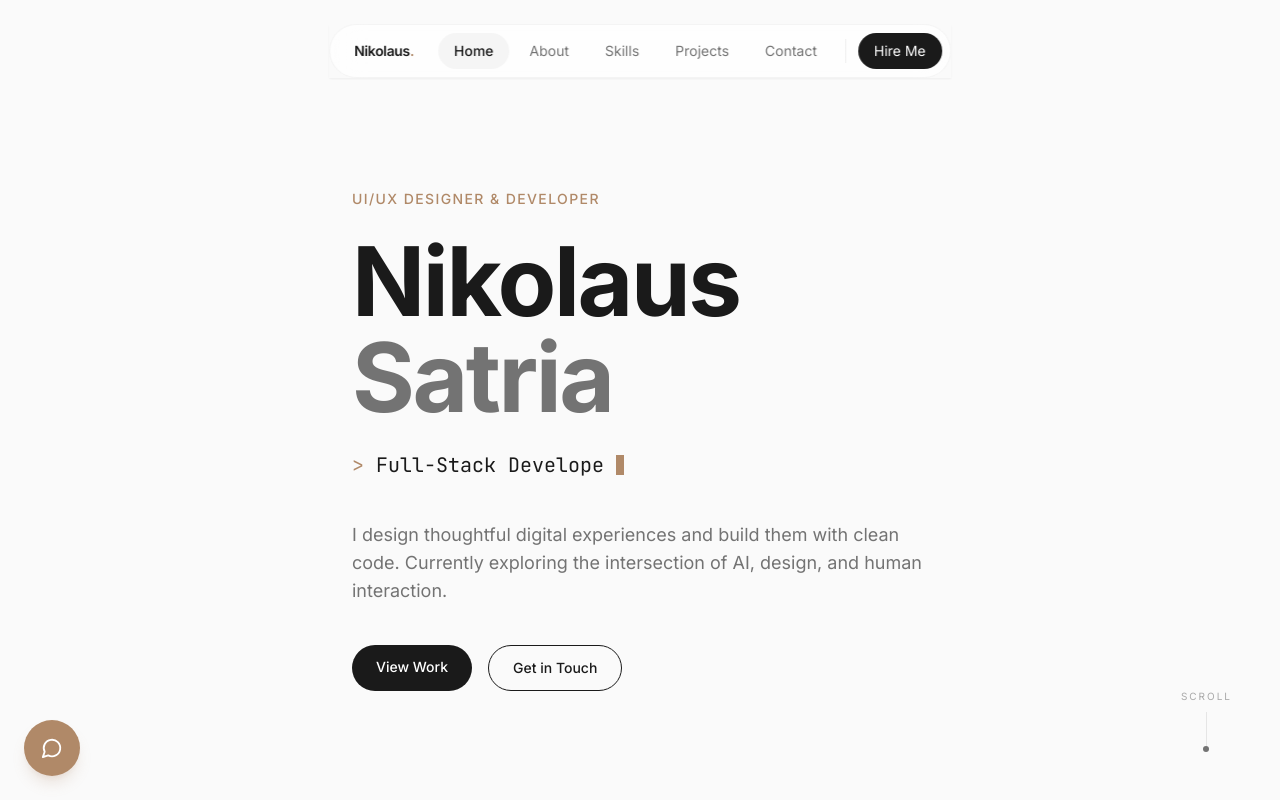
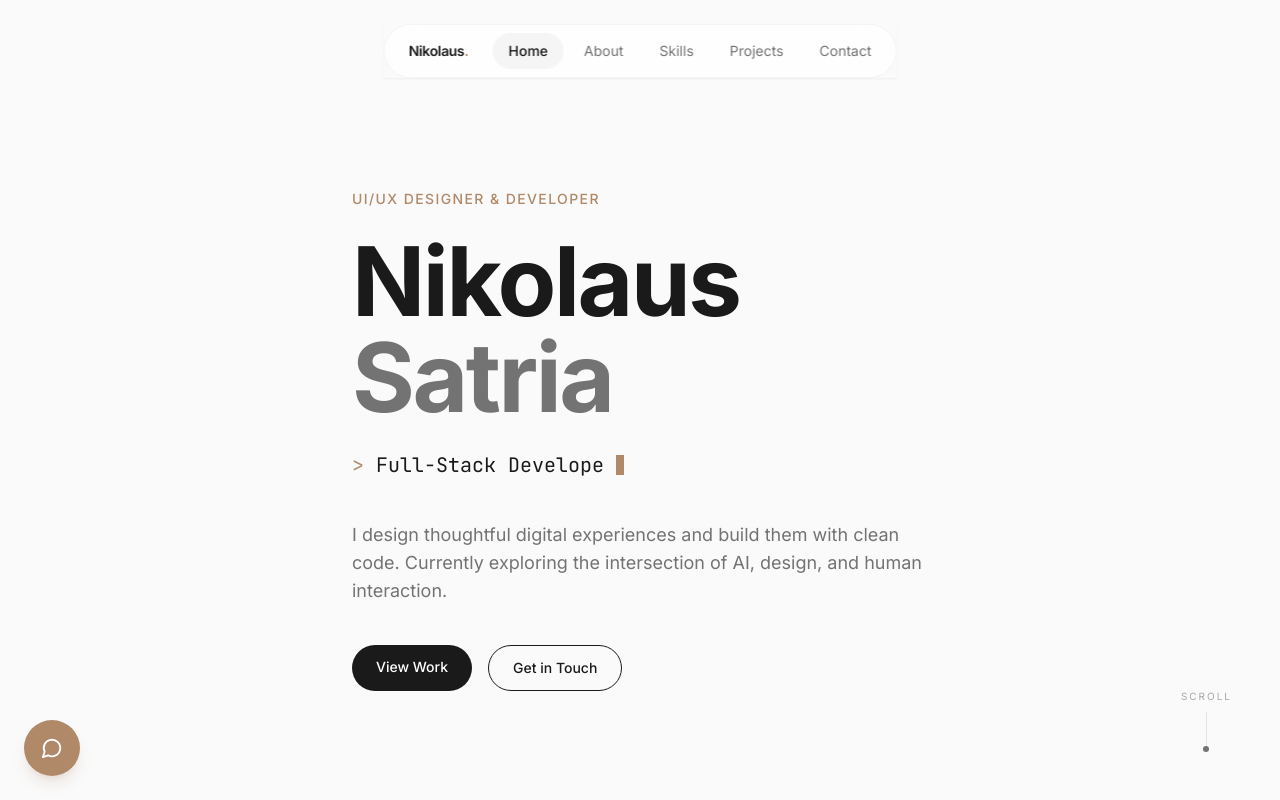
Before and after one commit to lauusz/portfolio, a React (Vite) app: page / in a window 1280 px wide. Shown: the top 800 px of the page. Built offline with nearby package versions, Linux system fonts and the light colour scheme.

Commit message:
fix: remove 'Hire Me' CTA button from navbar and mobile menu
- Remove desktop pill CTA button
- Remove divider between nav and CTA
- Remove 'Hire Me' from mobile dropdown menu
- Cleaner, more portfolio-focused look
- Build: 0 errors, 895 KB JS

```diff
--- a/src/components/Header.tsx
+++ b/src/components/Header.tsx
@@ -82,17 +82,6 @@ const Header = () => {
             })}
           </nav>
 
-          {/* Divider between nav and mobile toggle */}
-          <div className="hidden md:block w-px h-6 bg-border/60 mx-1" />
-
-          {/* CTA button inside pill */}
-          <a
-            href="#contact"
-            className="hidden md:block font-sans text-sm px-4 py-2 rounded-full bg-primary text-white hover:bg-accent transition-colors duration-300"
-          >
-            Hire Me
-          </a>
-
           {/* Mobile: Logo (small) */}
           <a href="#home" className="md:hidden font-sans text-sm font-semibold text-primary px-3">
             N<span className="text-accent">.</span>
@@ -127,13 +116,6 @@ const Header = () => {
                 {link.name}
               </a>
             ))}
-            <a
-              href="#contact"
-              onClick={() => setIsOpen(false)}
-              className="font-sans text-sm font-medium px-6 py-2.5 rounded-full bg-primary text-white hover:bg-accent transition-colors mt-2"
-            >
-              Hire Me
-            </a>
           </nav>
         </div>
       </div>
```
